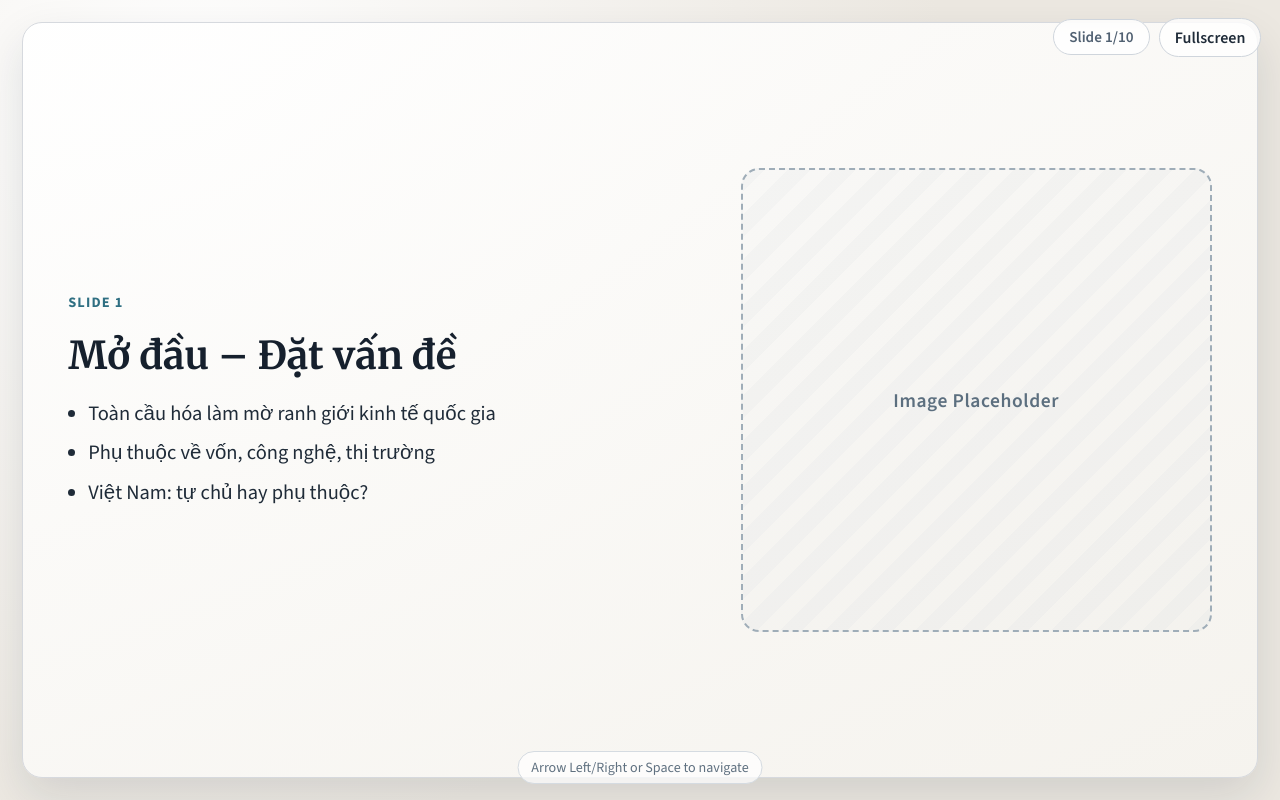
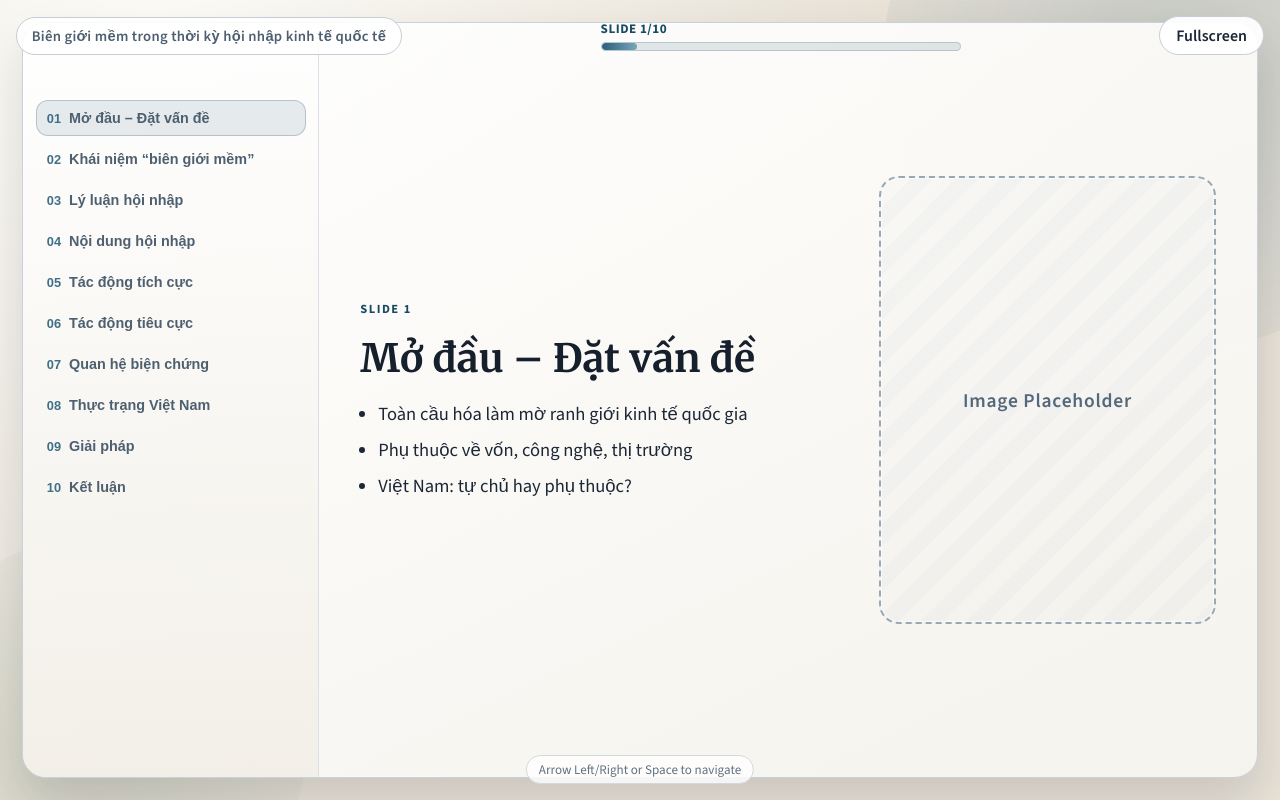
Before and after one commit to Trungntse173505/MLN2, a React (Vite) app: page / in a window 1280 px wide. Built offline with nearby package versions, Linux system fonts and the light colour scheme.

Commit message:
Enhance presentation visuals and interaction polish

```diff
--- a/src/components/SlideDeck.jsx
+++ b/src/components/SlideDeck.jsx
@@ -15,6 +15,7 @@
 export default function SlideDeck({ slides }) {
   const [currentIndex, setCurrentIndex] = useState(0);
   const totalSlides = slides.length;
+  const progressPercent = ((currentIndex + 1) / totalSlides) * 100;
 
   const progressText = useMemo(
     () => `Slide ${currentIndex + 1}/${totalSlides}`,
@@ -52,16 +53,40 @@
 
   return (
     <div className="presentation">
-      <div className="controls">
-        <span className="progress" aria-live="polite">
-          {progressText}
-        </span>
+      <div className="ambient ambient-a" />
+      <div className="ambient ambient-b" />
+
+      <header className="controls">
+        <div className="presentation-label">
+          Biên giới mềm trong thời kỳ hội nhập kinh tế quốc tế
+        </div>
+        <div className="progress-wrap" aria-live="polite">
+          <span className="progress-text">{progressText}</span>
+          <div className="progress-track" role="progressbar" aria-valuemin={1} aria-valuemax={totalSlides} aria-valuenow={currentIndex + 1}>
+            <span className="progress-fill" style={{ width: `${progressPercent}%` }} />
+          </div>
+        </div>
         <button className="icon-btn" type="button" onClick={toggleFullscreen}>
           Fullscreen
         </button>
-      </div>
+      </header>
 
       <section className="stage" aria-label="Presentation Slides">
+        <aside className="outline" aria-label="Slide Outline">
+          {slides.map((slide, index) => (
+            <button
+              key={slide.title}
+              type="button"
+              className={`outline-item ${index === currentIndex ? 'active' : ''}`}
+              onClick={() => setCurrentIndex(index)}
+            >
+              <span className="outline-index">{String(index + 1).padStart(2, '0')}</span>
+              <span className="outline-title">{slide.title}</span>
+            </button>
+          ))}
+        </aside>
+
+        <div className="slide-window">
           {slides.map((slide, index) => (
             <article
               key={slide.title}
@@ -72,14 +97,21 @@
                 <div className="slide-number">{`Slide ${index + 1}`}</div>
                 <h1 className="slide-title">{slide.title}</h1>
                 <ul className="bullet-list">
-                {slide.bullets.map((item) => (
-                  <li key={item}>{item}</li>
+                  {slide.bullets.map((item, bulletIndex) => (
+                    <li
+                      key={item}
+                      className="bullet-item"
+                      style={{ animationDelay: `${120 + bulletIndex * 80}ms` }}
+                    >
+                      {item}
+                    </li>
                   ))}
                 </ul>
               </div>
               <div className="image-placeholder">Image Placeholder</div>
             </article>
           ))}
+        </div>
       </section>
 
       <div className="nav-hint">Arrow Left/Right or Space to navigate</div>
--- a/src/index.css
+++ b/src/index.css
@@ -1,15 +1,16 @@
 @import url('https://fonts.googleapis.com/css2?family=Merriweather:wght@500;700&family=Source+Sans+3:wght@400;500;600;700&display=swap');
 
 :root {
-  --bg: #ece8e1;
-  --bg-soft: #f5f2ed;
-  --ink: #1f2b38;
-  --ink-soft: #516172;
-  --panel: rgba(255, 255, 255, 0.8);
-  --line: #cfd5dc;
-  --accent: #0f4c5c;
-  --accent-soft: #2f6f82;
-  --shadow: 0 18px 45px rgba(20, 31, 46, 0.12);
+  --bg: #e8e2d7;
+  --ink: #1b2735;
+  --ink-soft: #4d5e70;
+  --line: #c6cdd6;
+  --line-soft: #dbe0e6;
+  --panel: rgba(255, 255, 255, 0.86);
+  --panel-strong: rgba(255, 255, 255, 0.94);
+  --accent: #184a65;
+  --accent-soft: #3f7088;
+  --shadow: 0 22px 48px rgba(11, 24, 38, 0.14);
 }
 
 * {
@@ -27,8 +28,8 @@
 body {
   font-family: 'Source Sans 3', sans-serif;
   color: var(--ink);
-  background: radial-gradient(circle at 15% 12%, #ffffff 0%, var(--bg) 58%),
-    linear-gradient(145deg, #f4f1ec, #ebe7df);
+  background: radial-gradient(circle at 12% 8%, #fdfcf8 0%, var(--bg) 55%),
+    linear-gradient(145deg, #f0ebe2, #e5ddd0);
   overflow: hidden;
 }
 
@@ -40,41 +41,103 @@
   overflow: hidden;
 }
 
+.ambient {
+  position: absolute;
+  border-radius: 999px;
+  filter: blur(0.5px);
+  pointer-events: none;
+}
+
+.ambient-a {
+  width: min(45vw, 620px);
+  height: min(45vw, 620px);
+  top: -28%;
+  right: -14%;
+  background: radial-gradient(circle, rgba(24, 74, 101, 0.16), rgba(24, 74, 101, 0));
+}
+
+.ambient-b {
+  width: min(32vw, 430px);
+  height: min(32vw, 430px);
+  left: -8%;
+  bottom: -18%;
+  background: radial-gradient(circle, rgba(94, 126, 98, 0.16), rgba(94, 126, 98, 0));
+}
+
 .controls {
   position: absolute;
-  top: 1.1rem;
-  right: 1.2rem;
+  top: 1rem;
+  left: 1rem;
+  right: 1rem;
   z-index: 5;
   display: flex;
   align-items: center;
-  gap: 0.6rem;
+  justify-content: space-between;
+  gap: 1rem;
 }
 
-.progress {
-  font-size: 0.95rem;
-  font-weight: 600;
-  color: var(--ink-soft);
+.presentation-label {
+  max-width: 42%;
+  padding: 0.5rem 0.92rem;
+  border-radius: 999px;
   background: var(--panel);
   border: 1px solid var(--line);
+  color: var(--ink-soft);
+  font-size: 0.92rem;
+  font-weight: 600;
+  letter-spacing: 0.02em;
+  white-space: nowrap;
+  overflow: hidden;
+  text-overflow: ellipsis;
+}
+
+.progress-wrap {
+  display: flex;
+  flex-direction: column;
+  gap: 0.28rem;
+  min-width: min(36vw, 360px);
+}
+
+.progress-text {
+  font-size: 0.82rem;
+  font-weight: 700;
+  color: var(--accent);
+  letter-spacing: 0.04em;
+  text-transform: uppercase;
+}
+
+.progress-track {
+  width: 100%;
+  height: 0.55rem;
   border-radius: 999px;
-  padding: 0.45rem 0.95rem;
-  backdrop-filter: blur(6px);
+  background: rgba(24, 74, 101, 0.12);
+  overflow: hidden;
+  border: 1px solid rgba(24, 74, 101, 0.2);
+}
+
+.progress-fill {
+  display: block;
+  height: 100%;
+  border-radius: inherit;
+  background: linear-gradient(90deg, #295f7d, #78a7b9);
+  transition: width 340ms ease;
 }
 
 .icon-btn {
   border: 1px solid var(--line);
-  background: var(--panel);
+  background: var(--panel-strong);
   color: var(--ink);
   font: inherit;
   font-weight: 600;
   border-radius: 999px;
-  padding: 0.5rem 0.9rem;
+  padding: 0.5rem 1rem;
   cursor: pointer;
-  transition: transform 180ms ease, background-color 180ms ease;
+  transition: transform 180ms ease, background-color 180ms ease, border-color 180ms ease;
 }
 
 .icon-btn:hover {
   background: #fff;
+  border-color: #adb9c5;
   transform: translateY(-1px);
 }
 
@@ -82,10 +145,66 @@
   position: relative;
   width: 100%;
   height: 100%;
-  border: 1px solid #d6d9de;
-  border-radius: 20px;
+  border: 1px solid #cad1d9;
+  border-radius: 24px;
   box-shadow: var(--shadow);
-  background: linear-gradient(155deg, rgba(255, 255, 255, 0.92), rgba(246, 244, 239, 0.92));
+  background: linear-gradient(155deg, rgba(255, 255, 255, 0.96), rgba(246, 244, 238, 0.95));
+  overflow: hidden;
+  display: grid;
+  grid-template-columns: minmax(230px, 24%) 1fr;
+}
+
+.outline {
+  border-right: 1px solid var(--line-soft);
+  background: linear-gradient(180deg, rgba(255, 255, 255, 0.72), rgba(241, 237, 229, 0.76));
+  padding: 4.8rem 0.8rem 1rem;
+  overflow: hidden;
+  display: flex;
+  flex-direction: column;
+  gap: 0.32rem;
+}
+
+.outline-item {
+  border: 1px solid transparent;
+  background: transparent;
+  color: #4e6070;
+  border-radius: 12px;
+  padding: 0.52rem 0.6rem;
+  text-align: left;
+  cursor: pointer;
+  display: grid;
+  grid-template-columns: auto 1fr;
+  gap: 0.5rem;
+  align-items: baseline;
+  transition: background-color 180ms ease, border-color 180ms ease, transform 180ms ease;
+}
+
+.outline-item:hover {
+  background: rgba(255, 255, 255, 0.75);
+  border-color: #d4dae1;
+  transform: translateX(1px);
+}
+
+.outline-item.active {
+  background: rgba(24, 74, 101, 0.1);
+  border-color: rgba(24, 74, 101, 0.24);
+}
+
+.outline-index {
+  font-size: 0.8rem;
+  font-weight: 700;
+  color: var(--accent-soft);
+}
+
+.outline-title {
+  font-size: 0.9rem;
+  font-weight: 600;
+  line-height: 1.2;
+}
+
+.slide-window {
+  position: relative;
+  height: 100%;
   overflow: hidden;
 }
 
@@ -93,10 +212,10 @@
   position: absolute;
   inset: 0;
   display: grid;
-  grid-template-columns: 1.15fr 0.85fr;
+  grid-template-columns: 1.18fr 0.82fr;
   align-items: center;
   gap: 2.2rem;
-  padding: clamp(1.5rem, 3.5vw, 3.2rem);
+  padding: clamp(1.8rem, 3.5vw, 3.3rem) clamp(1.6rem, 3.2vw, 3rem);
   opacity: 0;
   transform: translateX(35px);
   transition: opacity 380ms ease, transform 380ms ease;
@@ -113,43 +232,54 @@
   display: flex;
   flex-direction: column;
   justify-content: center;
-  gap: 1.2rem;
+  gap: 1.08rem;
   min-width: 0;
 }
 
 .slide-number {
-  font-size: 0.9rem;
+  font-size: 0.78rem;
   font-weight: 700;
-  letter-spacing: 0.08em;
+  letter-spacing: 0.12em;
   text-transform: uppercase;
-  color: var(--accent-soft);
+  color: var(--accent);
 }
 
 .slide-title {
   margin: 0;
   font-family: 'Merriweather', serif;
-  font-size: clamp(1.75rem, 3vw, 2.8rem);
-  line-height: 1.25;
+  font-size: clamp(1.78rem, 3.05vw, 2.9rem);
+  line-height: 1.28;
   color: #16202d;
+  max-width: 20ch;
 }
 
 .bullet-list {
   margin: 0;
-  padding-left: 1.25rem;
+  padding-left: 1.12rem;
   display: grid;
-  gap: 0.65rem;
+  gap: 0.6rem;
 }
 
-.bullet-list li {
-  font-size: clamp(1.03rem, 1.6vw, 1.32rem);
+.bullet-item {
+  font-size: clamp(1.02rem, 1.45vw, 1.25rem);
   line-height: 1.42;
   color: var(--ink);
+  opacity: 0;
+  transform: translateY(8px);
+  animation: rise-in 340ms ease forwards;
+}
+
+@keyframes rise-in {
+  to {
+    opacity: 1;
+    transform: translateY(0);
+  }
 }
 
 .image-placeholder {
-  height: min(58vh, 510px);
-  border: 2px dashed #9fadb8;
-  border-radius: 18px;
+  height: min(56vh, 500px);
+  border: 2px dashed #98a8b5;
+  border-radius: 20px;
   background: repeating-linear-gradient(
     -45deg,
     rgba(176, 188, 199, 0.09),
@@ -160,10 +290,11 @@
   display: flex;
   align-items: center;
   justify-content: center;
-  color: #5c6f7f;
+  color: #53687a;
   font-size: clamp(1rem, 1.6vw, 1.22rem);
   font-weight: 600;
-  letter-spacing: 0.03em;
+  letter-spacing: 0.04em;
+  box-shadow: inset 0 0 0 1px rgba(255, 255, 255, 0.6);
 }
 
 .nav-hint {
@@ -172,19 +303,43 @@
   bottom: 1rem;
   transform: translateX(-50%);
   z-index: 4;
-  font-size: 0.88rem;
+  font-size: 0.82rem;
   color: #607180;
-  background: rgba(255, 255, 255, 0.72);
-  border: 1px solid #d5dbe1;
+  background: rgba(255, 255, 255, 0.8);
+  border: 1px solid #d1d8df;
   border-radius: 999px;
-  padding: 0.38rem 0.8rem;
+  padding: 0.32rem 0.75rem;
 }
 
 @media (max-width: 1100px) {
+  .controls {
+    top: 0.7rem;
+    left: 0.7rem;
+    right: 0.7rem;
+  }
+
+  .presentation-label {
+    max-width: 35%;
+    font-size: 0.78rem;
+  }
+
+  .progress-wrap {
+    min-width: 40vw;
+  }
+
+  .stage {
+    grid-template-columns: 1fr;
+  }
+
+  .outline {
+    display: none;
+  }
+
   .slide {
     grid-template-columns: 1fr;
-    gap: 1rem;
+    gap: 0.9rem;
     align-content: center;
+    padding-top: 4.3rem;
   }
 
   .slide-content {
```
Lines whose indentation alone changed are shown as unchanged.
